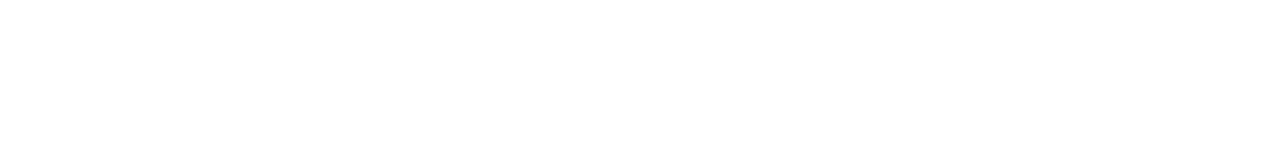
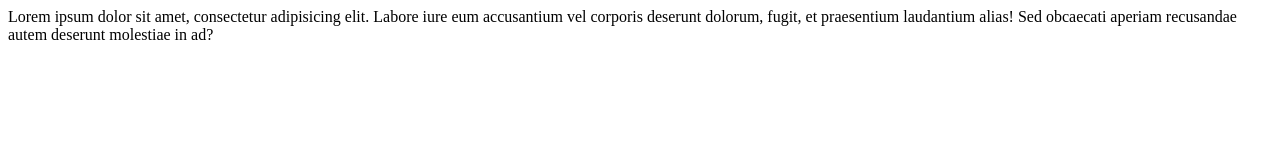
Before and after one commit to viktor123455/git_test, a plain HTML site: page index.html in a window 1280 px wide. Drawn offline with Linux system fonts and the light colour scheme.

Commit message:
lorem ipsum added

```diff
--- a/index.html
+++ b/index.html
@@ -5,6 +5,6 @@
 	<title>Document</title>
 </head>
 <body>
-
+	Lorem ipsum dolor sit amet, consectetur adipisicing elit. Labore iure eum accusantium vel corporis deserunt dolorum, fugit, et praesentium laudantium alias! Sed obcaecati aperiam recusandae autem deserunt molestiae in ad?
 </body>
 </html>
```
